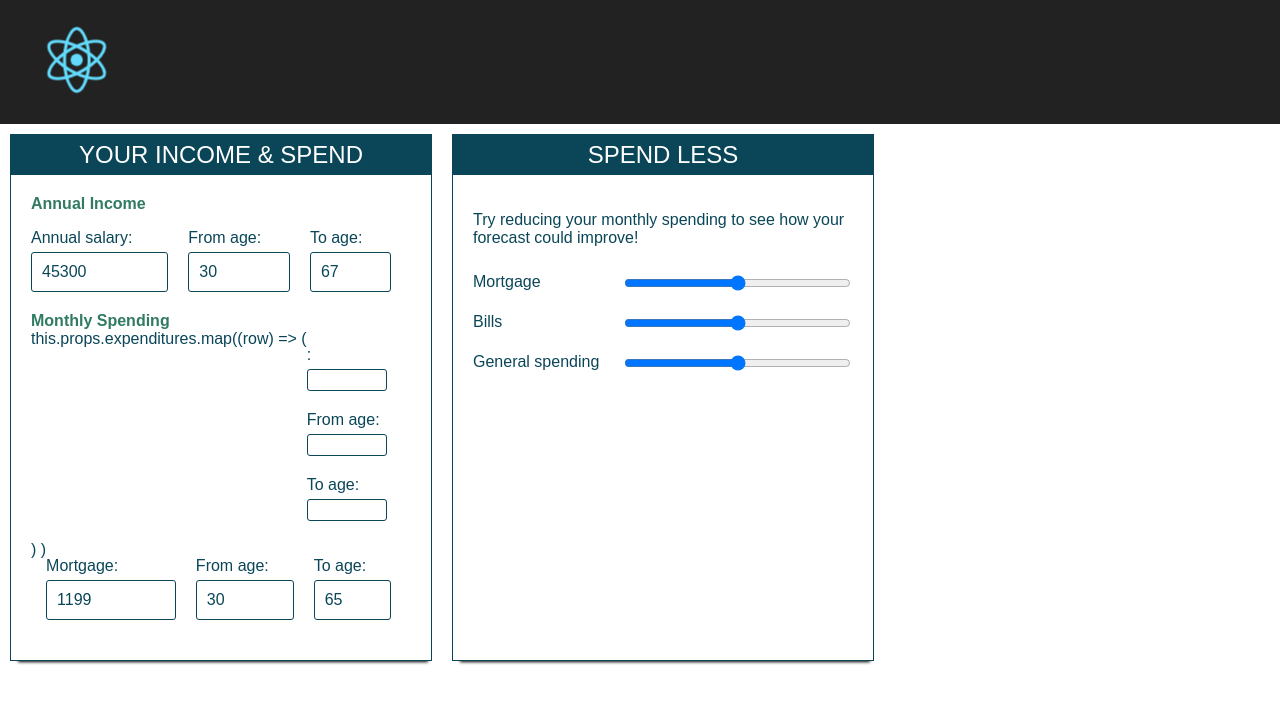
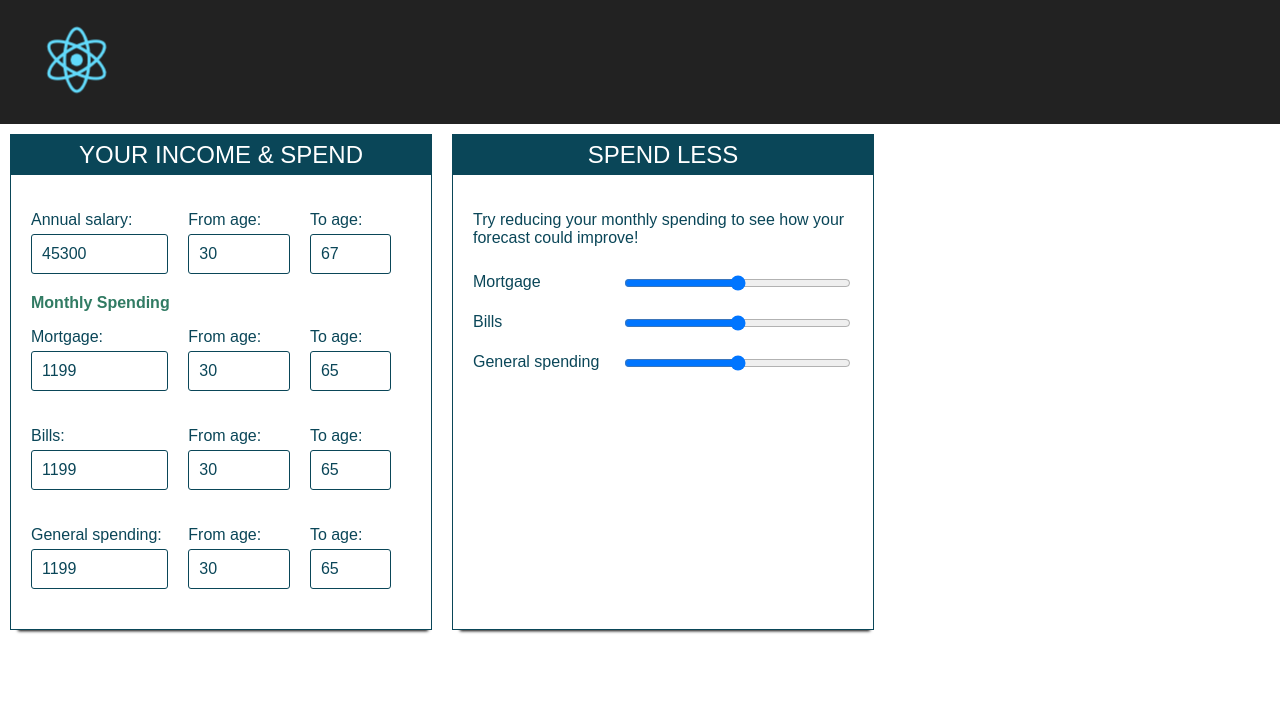
Before and after one commit to palmieriang/React_Financial-plan, a React (Create React App) app: page / in a window 1280 px wide. Shown: the top 704 px of the page. Built offline with nearby package versions, Linux system fonts and the light colour scheme.

Commit message:
table fixed

```diff
--- a/src/App.css
+++ b/src/App.css
@@ -36,6 +36,9 @@
     width: 100%;
     font-weight: 600;
     color: #317b63; }
+  .box-body .box-row {
+    display: flex;
+    width: 100%; }
   .box-body .box-category {
     margin-right: 20px;
     margin-bottom: 20px;
--- a/src/App.scss
+++ b/src/App.scss
@@ -43,6 +43,11 @@
     width: 100%;
     font-weight: 600;
     color: #317b63;
+  }
+
+  .box-row {
+    display: flex;
+    width: 100%;
   }
 
   .box-category {
--- a/src/Income.jsx
+++ b/src/Income.jsx
@@ -19,57 +19,19 @@ class Income extends Component {
         </div>
         <div className="box-body">
 
-          <div className="category-title">
-            <span>Annual Income</span>
-          </div>
-          <div className="box-category first">
-            <p>Annual salary:</p>
-            <div className="box-amount">
-              <span>{this.props.incomes[0].amount}</span>
-            </div>
-          </div>
-          <div className="box-category">
-            <p>From age:</p>
-            <div className="box-amount">
-              <span>{this.props.incomes[0].from_age}</span>
-            </div>
-          </div>
-          <div className="box-category">
-            <p>To age:</p>
-            <div className="box-amount">
-              <span>{this.props.incomes[0].to_age}</span>
-            </div>
-          </div>
+          {this.props.incomes.map((row) => (
+            <Spending row={row} key={row.name} />
+            )
+          )}
 
           <div className="category-title">
             <span>Monthly Spending</span>
           </div>
 
-
-          this.props.expenditures.map((row) => (
-            <Spending row={this.props} />
+          {this.props.expenditures.map((row) => (
+            <Spending row={row} key={row.name} />
             )
-          )
-
-          <div className="box-category first">
-            <p>Mortgage:</p>
-            <div className="box-amount">
-              <span>{this.props.expenditures[0].amount}</span>
-            </div>
-          </div>
-          <div className="box-category">
-            <p>From age:</p>
-            <div className="box-amount">
-              <span>{this.props.expenditures[0].from_age}</span>
-            </div>
-          </div>
-          <div className="box-category">
-            <p>To age:</p>
-            <div className="box-amount">
-              <span>{this.props.expenditures[0].to_age}</span>
-            </div>
-          </div>
-
+          )}
 
         </div>
       </div>
--- a/src/Spending.jsx
+++ b/src/Spending.jsx
@@ -7,7 +7,7 @@ class Spending extends Component {
     console.log(this.props.row)
 
     return (
-      <div>
+      <div  className="box-row">
         <div className="box-category first">
           <p>{this.props.row.name}:</p>
           <div className="box-amount">
```
Also changed, not shown: src/AnnualIncome.jsx (added, +32 -0 lines).
